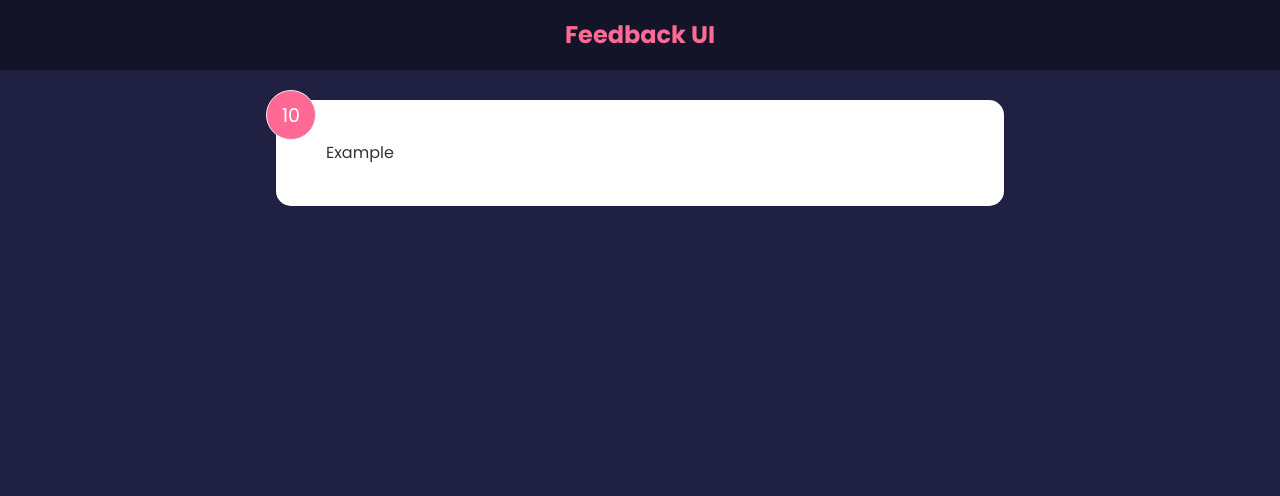
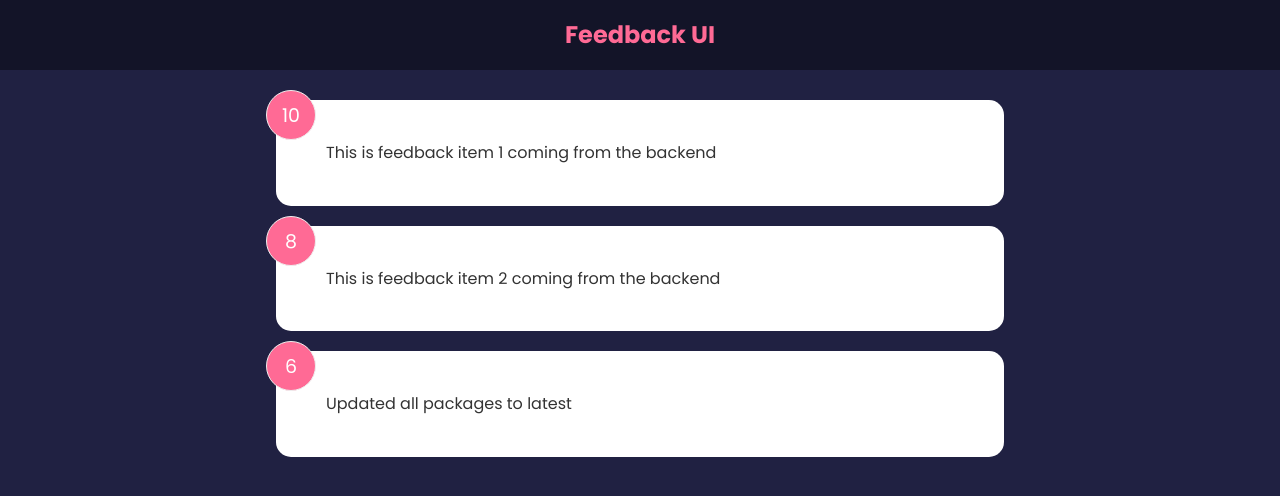
Before and after one commit to jeancarlosherrera/feedback-app, a React (Create React App) app: page / in a window 1280 px wide. Shown: the top 496 px of the page. Built offline with nearby package versions, Linux system fonts and the light colour scheme.

Commit message:
Feedback sample data created

```diff
--- a/src/App.js
+++ b/src/App.js
@@ -1,12 +1,16 @@
+import { useState } from 'react'
 import Header from './components/Header'
 import FeedbackItem from './components/FeedbackItem'
+import FeedbackData from './data/FeedbackData'
 
 const App = () => {
+  const [feedback, setFeedback] = useState(FeedbackData)
+
   return (
     <>
       <Header />
       <div className='container'>
-        <FeedbackItem />
+        <FeedbackItem key={feedback.id} feedbackProp={feedback} />
       </div>
     </>
   )
--- a/src/components/FeedbackItem.jsx
+++ b/src/components/FeedbackItem.jsx
@@ -1,10 +1,12 @@
-const FeedbackItem = () => {
-  return (
-    <div className='card'>
-      <div className='num-display'>10</div>
-      <div className='text-display'>Example</div>
-    </div>
-  )
+const FeedbackItem = ({ feedbackProp }) => {
+  return feedbackProp.map((feedbackItem) => {
+    return (
+      <div key={feedbackItem.id} className='card'>
+        <div className='num-display'>{feedbackItem.rating}</div>
+        <div className='text-display'>{feedbackItem.text}</div>
+      </div>
+    )
+  })
 }
 
 export default FeedbackItem
--- /dev/null
+++ b/src/data/FeedbackData.js
@@ -0,0 +1,19 @@
+const FeedbackData = [
+  {
+    id: 1,
+    rating: 10,
+    text: 'This is feedback item 1 coming from the backend',
+  },
+  {
+    id: 2,
+    rating: 8,
+    text: 'This is feedback item 2 coming from the backend',
+  },
+  {
+    text: 'Updated all packages to latest',
+    rating: 6,
+    id: 4,
+  },
+]
+
+export default FeedbackData
```
